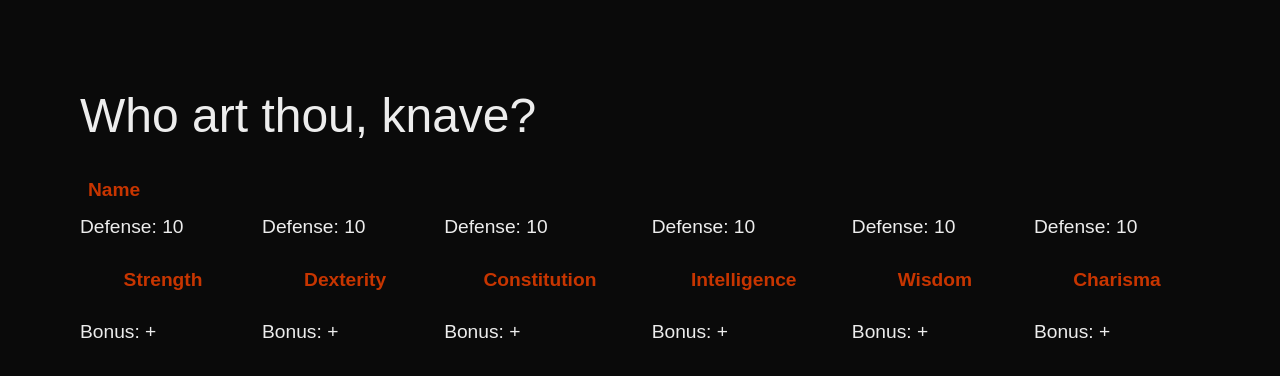
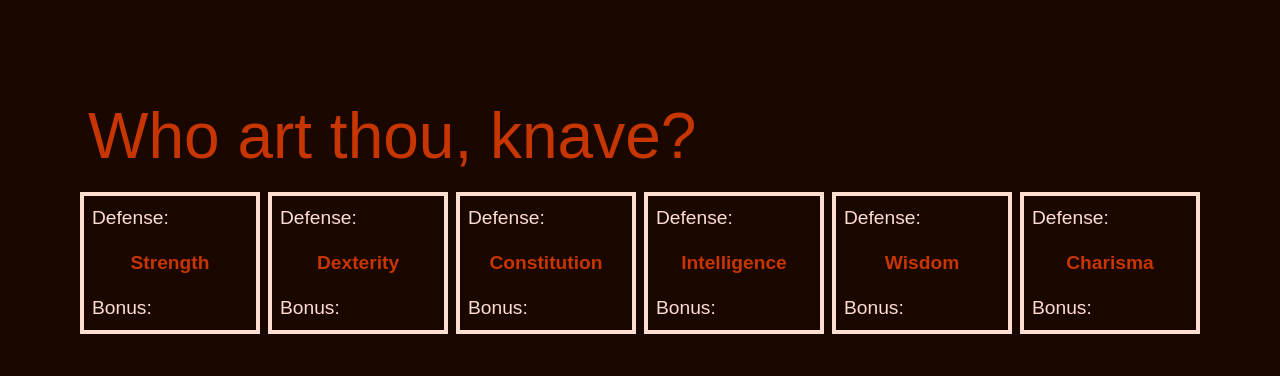
Before and after one commit to conormendenhall/knave-generator, a Next.js app: page / in a window 1280 px wide. Shown: the top 376 px of the page. Built offline with nearby package versions, Linux system fonts and the light colour scheme; a web font is replaced by a local one.

Commit message:
styles and stuff

```diff
--- a/app/globals.css
+++ b/app/globals.css
@@ -3,9 +3,13 @@
 @tailwind utilities;
 
 :root {
-  --background: #0a0a0a;
-  --foreground: #ededed;
+  --background: rgb(26, 7, 0);
+  --foreground: rgb(255, 222, 210);
   --primary: rgb(199, 53, 0);
+}
+
+* {
+  border-color: var(--foreground);
 }
 
 body {
--- a/app/page.tsx
+++ b/app/page.tsx
@@ -1,7 +1,7 @@
 "use client";
+
 import { useState } from "react";
 import { Jacquard_24 } from "next/font/google";
-
 const jacquard = Jacquard_24({
   weight: "400",
   display: "swap",
@@ -18,65 +18,79 @@ export default function Home() {
 
   return (
     <div className="min-h-screen items-center p-8 pb-20 sm:p-20">
-      <div>
-        <h1 className={`${jacquard.className}`}>Who art thou, knave?</h1>
-        <p className="p-2">{name}</p>
-        <button onClick={() => setName(generateName())} className="p-2">
-          Name
+      <div className="flex flex-row items-center">
+        <button
+          className={`${jacquard.className} p-2 text-[4rem]`}
+          onClick={() => setName(generateName())}
+        >
+          Who art thou, knave?
         </button>
+        <p className="m-4 text-[3rem]">{name}</p>
       </div>
       <div
         id="abilities"
-        className="grid-col-6 grid-row-3 grid items-center gap-4"
+        className="grid grid-flow-row grid-cols-6 items-center gap-2"
       >
-        <p className="col-start-1 row-start-1">Defense: {strength + 10}</p>
+        <div className="border-4">
+          <p className="m-2">Defense: {strength && strength + 10}</p>
           <button
+            className="w-full p-2"
             onClick={() => setStrength(rollAbility())}
-          className="col-start-1 row-start-2 p-2"
           >
             Strength
           </button>
-        <p className="col-start-1 row-start-3">Bonus: +{strength}</p>
-        <p className="col-start-2 row-start-1">Defense: {dexterity + 10}</p>
+          <p className="m-2">Bonus: {strength && `+${strength}`}</p>
+        </div>
+        <div className="border-4">
+          <p className="m-2">Defense: {dexterity && dexterity + 10}</p>
           <button
+            className="w-full p-2"
             onClick={() => setDexterity(rollAbility())}
-          className="col-start-2 row-start-2 p-2"
           >
             Dexterity
           </button>
-        <p className="col-start-2 row-start-3">Bonus: +{dexterity}</p>
-        <p className="col-start-3 row-start-1">Defense: {constitution + 10}</p>
+          <p className="m-2">Bonus: {dexterity && `+${dexterity}`}</p>
+        </div>
+        <div className="border-4">
+          <p className="m-2">Defense: {constitution && constitution + 10}</p>
           <button
+            className="w-full p-2"
             onClick={() => setConstitution(rollAbility())}
-          className="col-start-3 row-start-2 p-2"
           >
             Constitution
           </button>
-        <p className="col-start-3 row-start-3">Bonus: +{constitution}</p>
-        <p className="col-start-4 row-start-1">Defense: {intelligence + 10}</p>
+          <p className="m-2">Bonus: {constitution && `+${constitution}`}</p>
+        </div>
+        <div className="border-4">
+          <p className="m-2">Defense: {intelligence && intelligence + 10}</p>
           <button
+            className="w-full p-2"
             onClick={() => setIntelligence(rollAbility())}
-          className="col-start-4 row-start-2 p-2"
           >
             Intelligence
           </button>
-        <p className="col-start-4 row-start-3">Bonus: +{intelligence}</p>
-        <p className="col-start-5 row-start-1">Defense: {wisdom + 10}</p>
+          <p className="m-2">Bonus: {intelligence && `+${intelligence}`}</p>
+        </div>
+        <div className="border-4">
+          <p className="m-2">Defense: {wisdom && wisdom + 10}</p>
           <button
+            className="w-full p-2"
             onClick={() => setWisdom(rollAbility())}
-          className="col-start-5 row-start-2 p-2"
           >
             Wisdom
           </button>
-        <p className="col-start-5 row-start-3">Bonus: +{wisdom}</p>
-        <p className="col-start-6 row-start-1">Defense: {charisma + 10}</p>
+          <p className="m-2">Bonus: {wisdom && `+${wisdom}`}</p>
+        </div>
+        <div className="border-4">
+          <p className="m-2">Defense: {charisma && charisma + 10}</p>
           <button
+            className="w-full p-2"
             onClick={() => setCharisma(rollAbility())}
-          className="col-start-6 row-start-2 p-2"
           >
             Charisma
           </button>
-        <p className="col-start-6 row-start-3">Bonus: +{charisma}</p>
+          <p className="m-2">Bonus: {charisma && `+${charisma}`}</p>
+        </div>
       </div>
     </div>
   );
```
Lines whose indentation alone changed are shown as unchanged.
